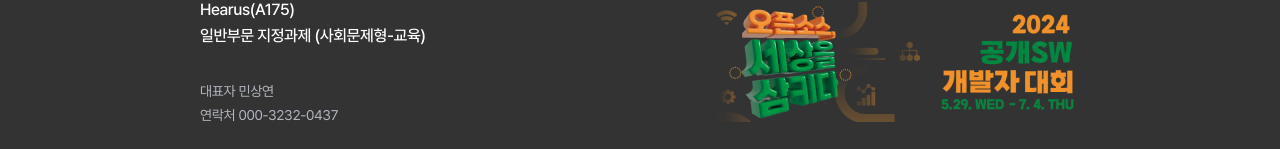
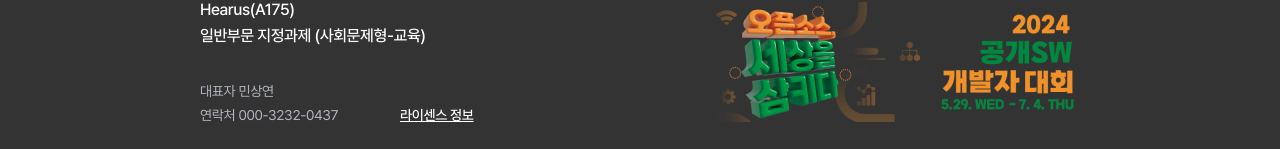
Before and after one commit to TEAM-Hearus/HEARUS-REACT-FRONTEND, a React (Vite) app: page / in a window 1280 px wide. Shown: the part 3460-3609 px from the top of the page. Built offline with nearby package versions, Linux system fonts and the light colour scheme; no server answers.

Commit message:
feat: 라이센스 정보 링크 추가

```diff
--- a/src/pages/Landing/Landing.module.scss
+++ b/src/pages/Landing/Landing.module.scss
@@ -278,6 +278,7 @@
 .footerBody {
   display: flex;
   justify-content: space-between;
+  align-items: flex-end;
   @include Medium_Sub_14;
 }
 .footerLeftBody {
@@ -296,3 +297,6 @@
   display: flex;
   gap: 10px;
 }
+.license {
+  color: white;
+}
--- a/src/pages/Landing/Landing.tsx
+++ b/src/pages/Landing/Landing.tsx
@@ -158,6 +158,9 @@ const Landing = () => {
                 <p>연락처 000-3232-0437</p>
               </div>
             </div>
+            <Link to="/license" className={styles.license}>
+              라이센스 정보
+            </Link>
           </div>
         </article>
         <article className={styles.footerRightContainer}>
```
